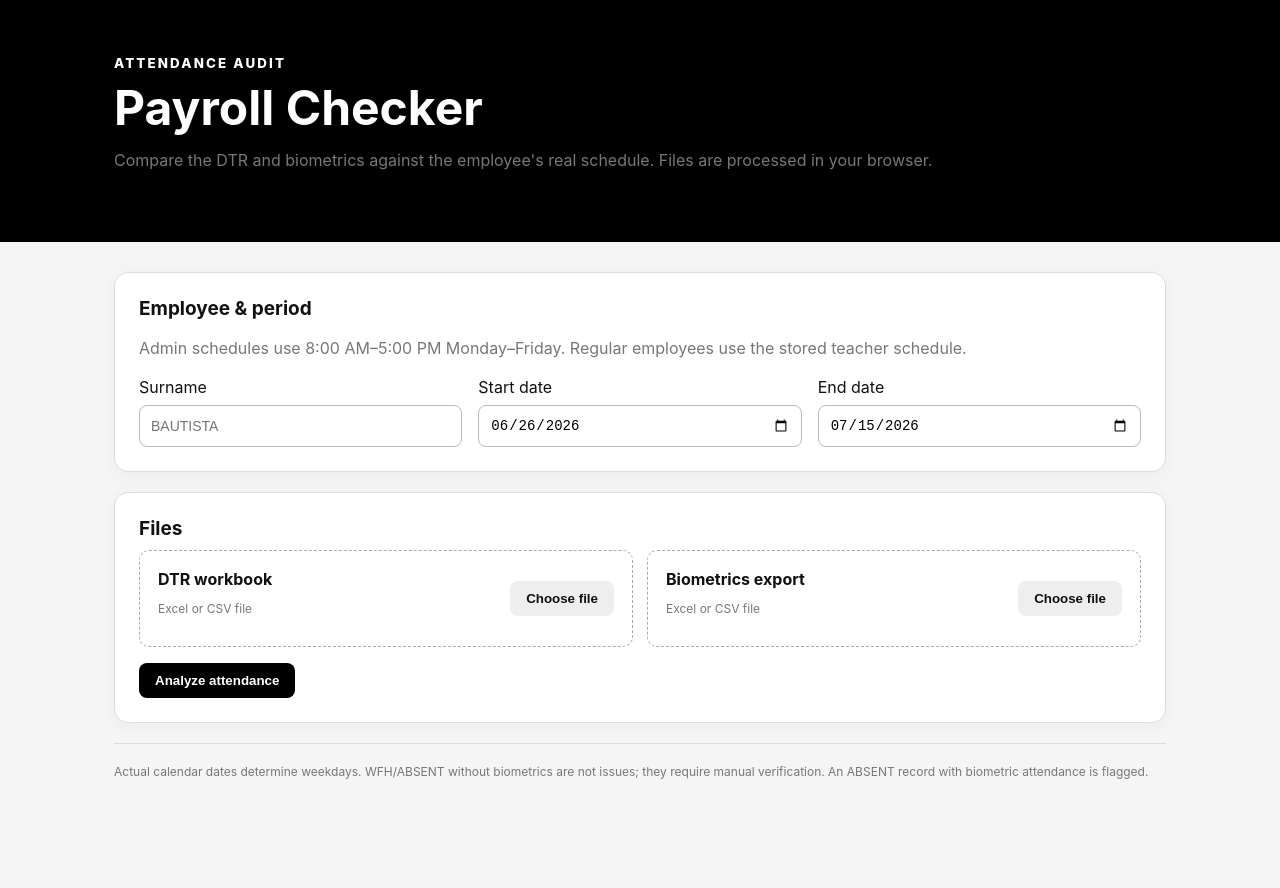
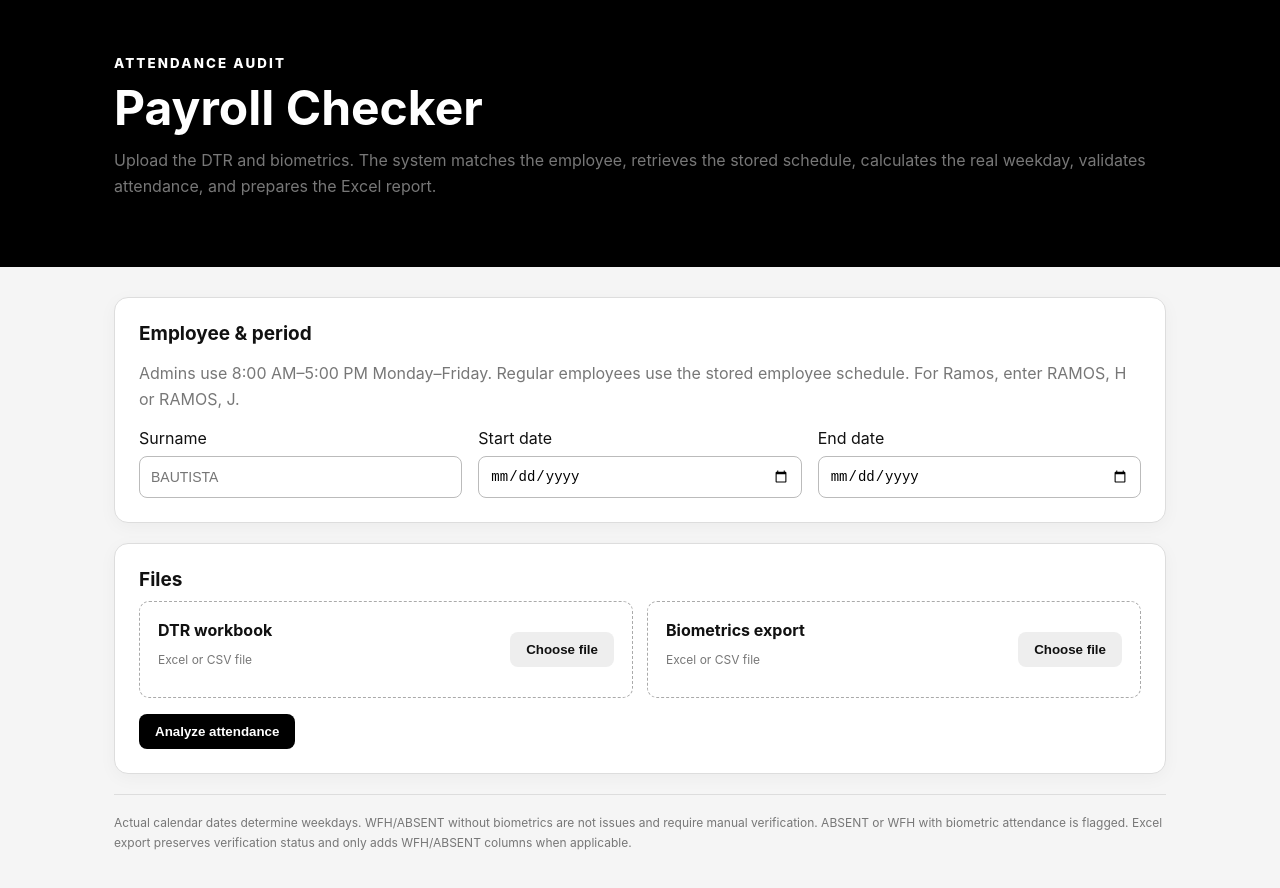
Before and after one commit to largerth4nlife/largerth4nlife.github.io, a React (Vite) app: page / in a window 1280 px wide. Shown: the top 888 px of the page. Before the commit the page ends 821 px from the top, so only its background shows below. Built offline with nearby package versions, Linux system fonts and the light colour scheme.

Commit message:
Complete attendance checker UI and verification workflow

```diff
--- a/src/PayrollCheckerPage.tsx
+++ b/src/PayrollCheckerPage.tsx
@@ -1,17 +1,19 @@
 import {useMemo,useState} from "react";
 import {Button} from "./components/ui/button";import {Input} from "./components/ui/input";import {Label} from "./components/ui/label";
 import {runCheck,type CheckRow,type RunResult} from "./lib/payroll/engine";import {downloadIssuesReport,readWorkbookGrid} from "./lib/payroll/workbook";
-const ADMIN_HINT="Admin schedules use 8:00 AM–5:00 PM Monday–Friday. Regular employees use the stored teacher schedule.";
+const ADMIN_HINT="Admins use 8:00 AM–5:00 PM Monday–Friday. Regular employees use the stored employee schedule. For Ramos, enter RAMOS, H or RAMOS, J.";
 function FileDrop({label,file,onFile}:{label:string;file:File|null;onFile:(f:File|null)=>void}){return <div className="drop"><div><b>{label}</b><p>{file?file.name:"Excel or CSV file"}</p></div><div>{file&&<Button variant="ghost" size="sm" onClick={()=>onFile(null)}>Clear</Button>}<Button variant="secondary" size="sm" onClick={()=>document.getElementById(`file-${label}`)?.click()}>Choose file</Button></div><input id={`file-${label}`} hidden type="file" accept=".xlsx,.xls,.csv" onChange={e=>onFile(e.target.files?.[0]??null)}/></div>}
 function Status({kind}:{kind:CheckRow["status"]}){return <span className={`badge badge-${kind.toLowerCase()}`}>{kind}</span>}
-export function PayrollCheckerPage(){const[surname,setSurname]=useState(""),[startDate,setStartDate]=useState("2026-06-26"),[endDate,setEndDate]=useState("2026-07-15"),[dtrFile,setDtrFile]=useState<File|null>(null),[bioFile,setBioFile]=useState<File|null>(null),[result,setResult]=useState<RunResult|null>(null),[error,setError]=useState<string|null>(null),[running,setRunning]=useState(false),[filter,setFilter]=useState("ALL"),[checks,setChecks]=useState<Record<string,boolean>>({});
- const rows=useMemo(()=>{if(!result)return[];if(filter==="ALL")return result.rows;return result.rows.filter(r=>r.status===filter||(filter==="UNVERIFIED"&&((r.wfh&&!checks[`wfh-${r.dateLabel}`])||(r.absent&&!checks[`abs-${r.dateLabel}`]))));},[result,filter,checks]);
- async function handleRun(){setError(null);if(!surname.trim())return setError("Enter the employee surname. For Ramos, use RAMOS, H or RAMOS, J.");if(!dtrFile||!bioFile)return setError("Upload both the DTR and biometrics files.");const from=new Date(`${startDate}T00:00:00`),to=new Date(`${endDate}T00:00:00`);if(Number.isNaN(from.getTime())||Number.isNaN(to.getTime())||from>to)return setError("Enter a valid date range.");setRunning(true);try{const[dtr,bio]=await Promise.all([readWorkbookGrid(dtrFile),readWorkbookGrid(bioFile)]);const r=runCheck({dtrGrid:dtr,bioGrid:bio,surname,startDate:from,endDate:to});setResult(r);setChecks(Object.fromEntries(r.rows.map(x=>[`wfh-${x.dateLabel}`,false]).concat(r.rows.map(x=>[`abs-${x.dateLabel}`,false]))));}catch(e){setResult(null);setError(e instanceof Error?e.message:"Could not analyze the files.")}finally{setRunning(false)}}
- function toggle(row:CheckRow){const key=`${row.wfh?"wfh":"abs"}-${row.dateLabel}`;setChecks(p=>({...p,[key]:!p[key]}));}
+export function PayrollCheckerPage(){const[surname,setSurname]=useState(""),[startDate,setStartDate]=useState(""),[endDate,setEndDate]=useState(""),[dtrFile,setDtrFile]=useState<File|null>(null),[bioFile,setBioFile]=useState<File|null>(null),[result,setResult]=useState<RunResult|null>(null),[error,setError]=useState<string|null>(null),[running,setRunning]=useState(false),[filter,setFilter]=useState("ALL"),[checks,setChecks]=useState<Record<string,boolean>>({});
+ const rows=useMemo(()=>{if(!result)return[];return result.rows.filter(r=>{const verified=(r.wfh&&checks[`wfh-${r.dateLabel}`])||(r.absent&&checks[`abs-${r.dateLabel}`]);if(filter==="ALL")return true;if(filter==="ISSUE")return r.hasIssue;if(filter==="WFH")return r.wfh;if(filter==="ABSENT")return r.absent;if(filter==="VERIFIED")return (!r.wfh&&!r.absent&&!r.hasIssue)||verified;if(filter==="UNVERIFIED")return (r.wfh||r.absent)&&!verified;return true})},[result,filter,checks]);
+ async function handleRun(){setError(null);if(!surname.trim())return setError("Enter the employee surname. For Ramos, use RAMOS, H or RAMOS, J.");if(!dtrFile||!bioFile)return setError("Upload both the DTR and biometrics files.");if(!startDate||!endDate)return setError("Select a start date and end date.");const from=new Date(`${startDate}T00:00:00`),to=new Date(`${endDate}T00:00:00`);if(Number.isNaN(from.getTime())||Number.isNaN(to.getTime())||from>to)return setError("Enter a valid date range.");setRunning(true);try{const[dtr,bio]=await Promise.all([readWorkbookGrid(dtrFile),readWorkbookGrid(bioFile)]);const r=runCheck({dtrGrid:dtr,bioGrid:bio,surname,startDate:from,endDate:to});setResult(r);setChecks({});}catch(e){setResult(null);setError(e instanceof Error?e.message:"Could not analyze the files.")}finally{setRunning(false)}}
+ function toggle(row:CheckRow){const key=`${row.wfh?"wfh":"abs"}-${row.dateLabel}`;setChecks(p=>({...p,[key]:!p[key]}))}
+ function isVerified(row:CheckRow){return !row.hasIssue&&!row.wfh&&!row.absent||(row.wfh&&!!checks[`wfh-${row.dateLabel}`])||(row.absent&&!!checks[`abs-${row.dateLabel}`])}
  function exportFile(){if(!result)return;const final={...result,rows:result.rows.map(r=>({...r,wfhVerified:!!checks[`wfh-${r.dateLabel}`],absentVerified:!!checks[`abs-${r.dateLabel}`]}))};downloadIssuesReport(final,`${result.employeeName.replace(/[^A-Z0-9, _-]/gi,"")||"EMPLOYEE"}_attendance.xlsx`)}
- return <main><header><div className="wrap"><small>ATTENDANCE AUDIT</small><h1>Payroll Checker</h1><p>Compare the DTR and biometrics against the employee's real schedule. Files are processed in your browser.</p></div></header><div className="wrap content">
+ const verifiedCount=result?result.rows.filter(isVerified).length:0;const unverifiedCount=result?result.rows.length-verifiedCount:0;
+ return <main><header><div className="wrap"><small>ATTENDANCE AUDIT</small><h1>Payroll Checker</h1><p>Upload the DTR and biometrics. The system matches the employee, retrieves the stored schedule, calculates the real weekday, validates attendance, and prepares the Excel report.</p></div></header><div className="wrap content">
  <section><div className="section-head"><div><h2>Employee & period</h2><p>{ADMIN_HINT}</p></div></div><div className="grid3"><div><Label htmlFor="surname">Surname</Label><Input id="surname" value={surname} placeholder="BAUTISTA" onChange={e=>setSurname(e.target.value)}/></div><div><Label htmlFor="start">Start date</Label><Input id="start" type="date" value={startDate} onChange={e=>setStartDate(e.target.value)}/></div><div><Label htmlFor="end">End date</Label><Input id="end" type="date" value={endDate} onChange={e=>setEndDate(e.target.value)}/></div></div></section>
- <section><h2>Files</h2><div className="files"><FileDrop label="DTR workbook" file={dtrFile} onFile={setDtrFile}/><FileDrop label="Biometrics export" file={bioFile} onFile={setBioFile}/></div>{error&&<p className="error">{error}</p>}<div className="actions"><Button onClick={handleRun} disabled={running}>{running?"Analyzing…":"Analyze attendance"}</Button>{result&&<Button variant="secondary" onClick={exportFile}>Export Excel</Button>}</div></section>
- {result&&<><section><div className="employee-card"><div><small>EMPLOYEE</small><h2>{result.employeeName}</h2><p>{result.role} · ID {result.employeeId??"Not found in biometrics"}</p></div><div className="stats"><div><strong>{result.totalDays}</strong><span>DAYS</span></div><div><strong className="red">{result.issueCount}</strong><span>ISSUES</span></div><div><strong>{result.wfhCount}</strong><span>WFH</span></div><div><strong>{result.absentCount}</strong><span>ABSENT</span></div></div></div></section>
- <section><div className="filters">{["ALL","ISSUE","WFH","ABSENT","VERIFIED","UNVERIFIED"].map(x=><button key={x} className={filter===x?"filter active":"filter"} onClick={()=>setFilter(x)}>{x}</button>)}</div><div className="results"><table><thead><tr><th>Date</th><th>Day</th><th>Status</th><th>Issues / Remarks</th><th>Verify</th></tr></thead><tbody>{rows.map((r,i)=><tr key={`${r.dateLabel}-${i}`} className={r.hasIssue?"issue":""}><td>{r.dateLabel}</td><td>{r.actualWeekday}</td><td><Status kind={r.status}/></td><td>{r.remarks}</td><td>{(r.wfh||r.absent)&&<button className={`check ${checks[`${r.wfh?"wfh":"abs"}-${r.dateLabel}`]?"checked":""}`} onClick={()=>toggle(r)} aria-label="Verify">✓</button>}</td></tr>)}</tbody></table>{!rows.length&&<p className="empty">No records for this filter.</p>}</div></section></>}
- <footer>Actual calendar dates determine weekdays. WFH/ABSENT without biometrics are not issues; they require manual verification. An ABSENT record with biometric attendance is flagged.</footer></div></main>}
+ <section><h2>Files</h2><div className="files"><FileDrop label="DTR workbook" file={dtrFile} onFile={setDtrFile}/><FileDrop label="Biometrics export" file={bioFile} onFile={setBioFile}/></div>{error&&<p className="error">{error}</p>}<div className="actions"><Button onClick={handleRun} disabled={running}>{running?<><span className="spinner"/>Analyzing…</>:"Analyze attendance"}</Button>{result&&<Button variant="secondary" onClick={exportFile}>Export Excel</Button>}</div></section>
+ {result&&<><section><div className="employee-card"><div><small>EMPLOYEE</small><h2>{result.employeeName}</h2><p>{result.role} · ID {result.employeeId??"Not found"}</p><p>{startDate} → {endDate}</p></div><div className="stats"><div><strong>{result.totalDays}</strong><span>DAYS</span></div><div><strong>{result.issueCount}</strong><span>ISSUES</span></div><div><strong>{result.wfhCount}</strong><span>WFH</span></div><div><strong>{result.absentCount}</strong><span>ABSENT</span></div></div></div></section>
+ <section><div className="filters">{[["ALL",result.rows.length],["ISSUE",result.issueCount],["WFH",result.wfhCount],["ABSENT",result.absentCount],["VERIFIED",verifiedCount],["UNVERIFIED",unverifiedCount]].map(([x,n])=><button key={x} className={filter===x?"filter active":"filter"} onClick={()=>setFilter(String(x))}>{x} <span>{n}</span></button>)}</div><div className="results"><table><thead><tr><th>Date</th><th>Day</th><th>Status</th><th>Issues / Remarks</th><th>Verify</th></tr></thead><tbody>{rows.map((r,i)=>{const checked=r.wfh?!!checks[`wfh-${r.dateLabel}`]:!!checks[`abs-${r.dateLabel}`];return <tr key={`${r.dateLabel}-${i}`} className={r.hasIssue?"issue":""}><td>{r.dateLabel}</td><td>{r.actualWeekday}</td><td><Status kind={r.status}/>{checked&&<span className="verified-mark"> ✓ Verified</span>}</td><td>{r.remarks}</td><td>{(r.wfh||r.absent)&&<button className={`check ${checked?"checked":""}`} onClick={()=>toggle(r)} aria-label={`Verify ${r.dateLabel}`}>{checked?"✓":""}</button>}</td></tr>})}</tbody></table>{!rows.length&&<p className="empty">No records for this filter.</p>}</div></section></>}
+ <footer>Actual calendar dates determine weekdays. WFH/ABSENT without biometrics are not issues and require manual verification. ABSENT or WFH with biometric attendance is flagged. Excel export preserves verification status and only adds WFH/ABSENT columns when applicable.</footer></div></main>}
```
